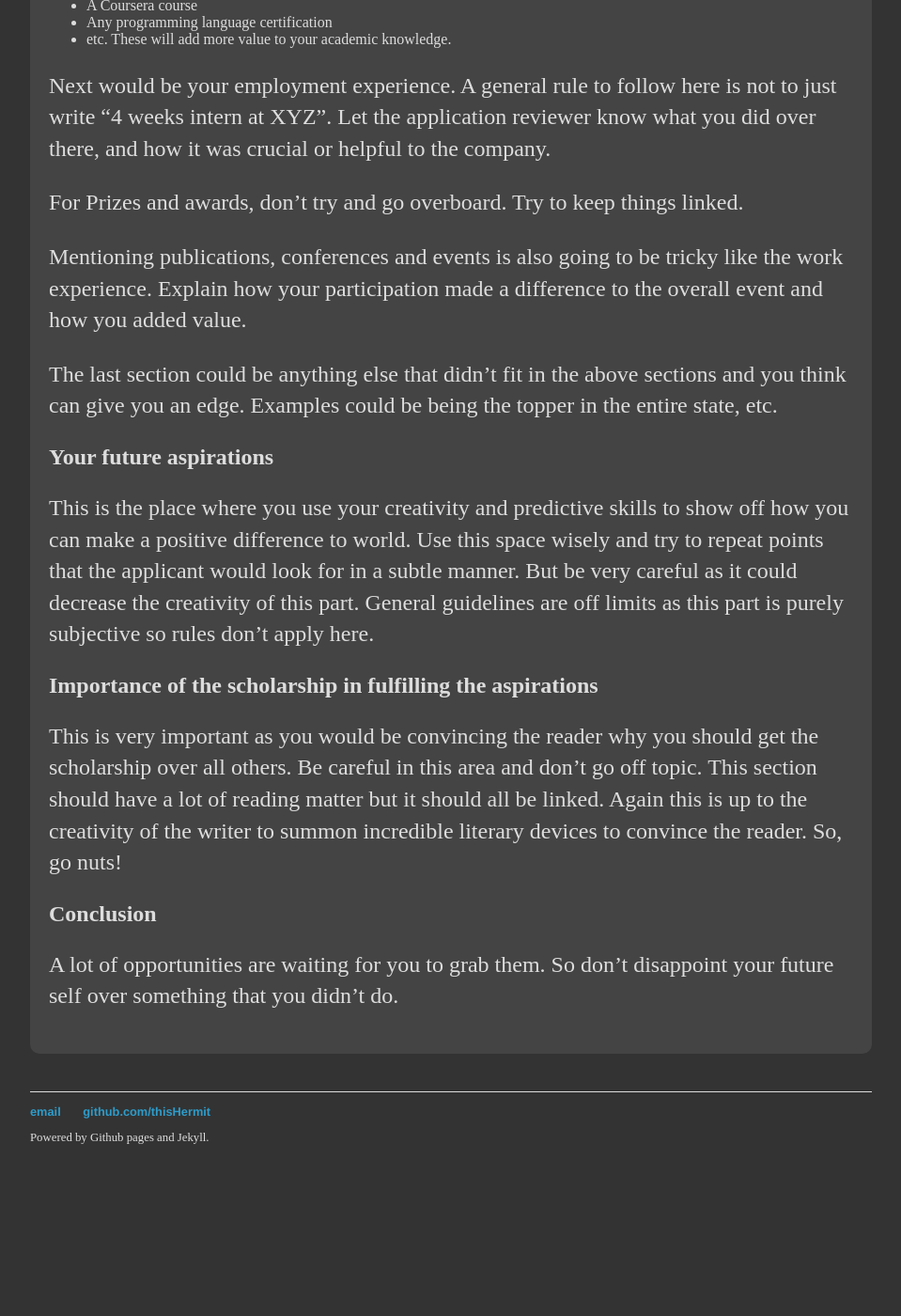
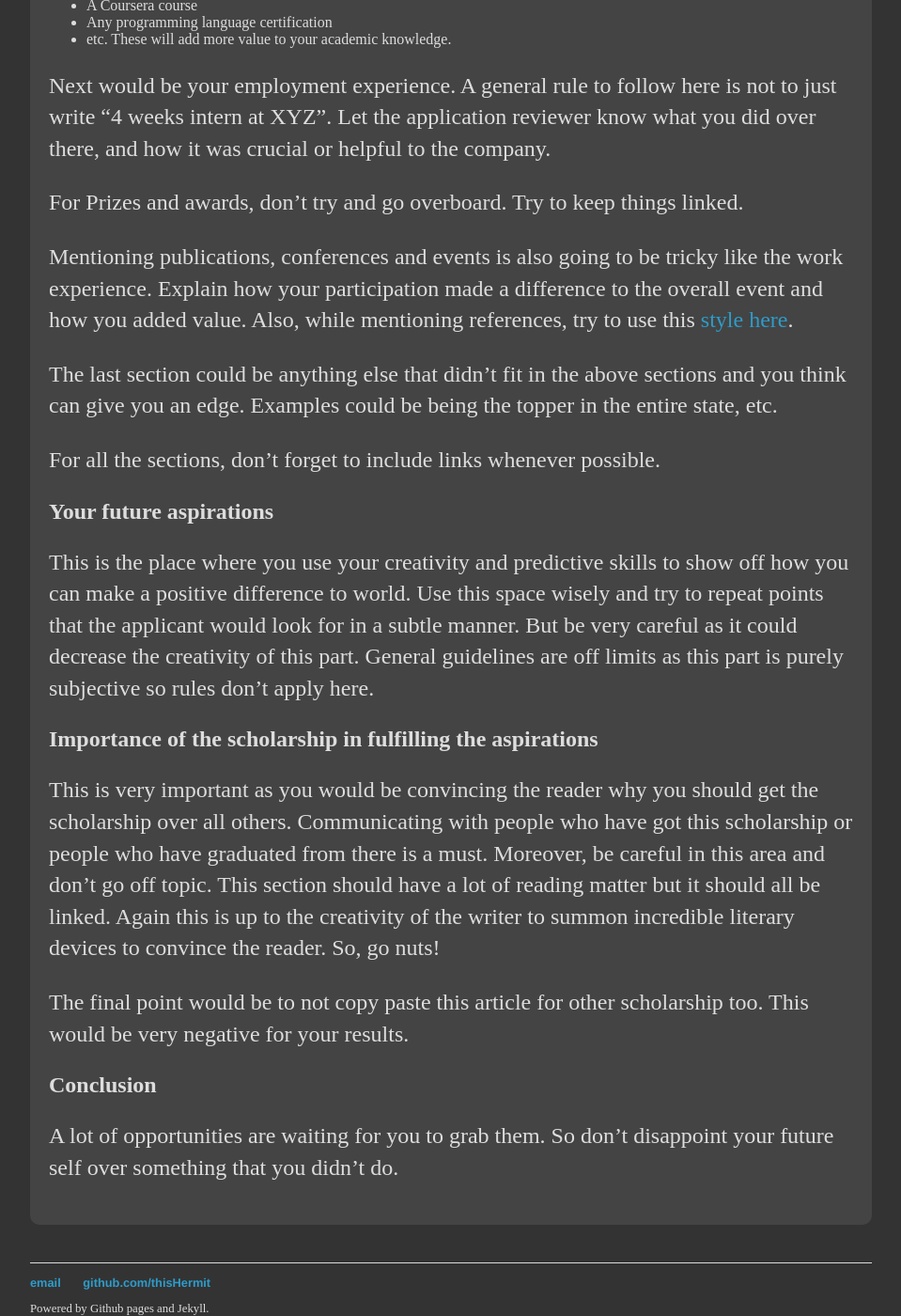
Before and after one commit to thisHermit/thisHermit.github.io, a Jekyll site: the page built from _posts/2019-09-14-scholarship-101.markdown, in a window 1280 px wide and 1400 px high, scrolled down 1608 px. Shown: the whole window at 94% size, without its empty margins (160-1119 px from the left). Built offline with Jekyll 4.4.1, drawn with Linux system fonts in a browser that asks for light colours; comment, search, counter and statistics services are not loaded; before the commit the page ends 2886 px from its top, so only the background shows below that.

Commit message:
Minor fix in last article.

```diff
--- a/_posts/2019-09-14-scholarship-101.markdown
+++ b/_posts/2019-09-14-scholarship-101.markdown
@@ -42,9 +42,11 @@ Next would be your employment experience. A general rule to follow here is not t
 
 For Prizes and awards, don't try and go overboard. Try to keep things linked.
 
-Mentioning publications, conferences and events is also going to be tricky like the work experience. Explain how your participation made a difference to the overall event and how you added value.
+Mentioning publications, conferences and events is also going to be tricky like the work experience. Explain how your participation made a difference to the overall event and how you added value. Also, while mentioning references, try to use this [style here](https://libguides.mq.edu.au/referencing/Harvard).
 
 The last section could be anything else that didn't fit in the above sections and you think can give you an edge. Examples could be being the topper in the entire state, etc.
+
+For all the sections, don't forget to include links whenever possible.
 
 ## Your future aspirations
 
@@ -52,7 +54,9 @@ This is the place where you use your creativity and predictive skills to show of
 
 ## Importance of the scholarship in fulfilling the aspirations
 
-This is very important as you would be convincing the reader why you should get the scholarship over all others. Be careful in this area and don't go off topic. This section should have a lot of reading matter but it should all be linked. Again this is up to the creativity of the writer to summon incredible literary devices to convince the reader. So, go nuts!
+This is very important as you would be convincing the reader why you should get the scholarship over all others. Communicating with people who have got this scholarship or people who have graduated from there is a must. Moreover, be careful in this area and don't go off topic. This section should have a lot of reading matter but it should all be linked. Again this is up to the creativity of the writer to summon incredible literary devices to convince the reader. So, go nuts!
+
+The final point would be to not copy paste this article for other scholarship too. This would be very negative for your results.
 
 
 ## Conclusion
```
